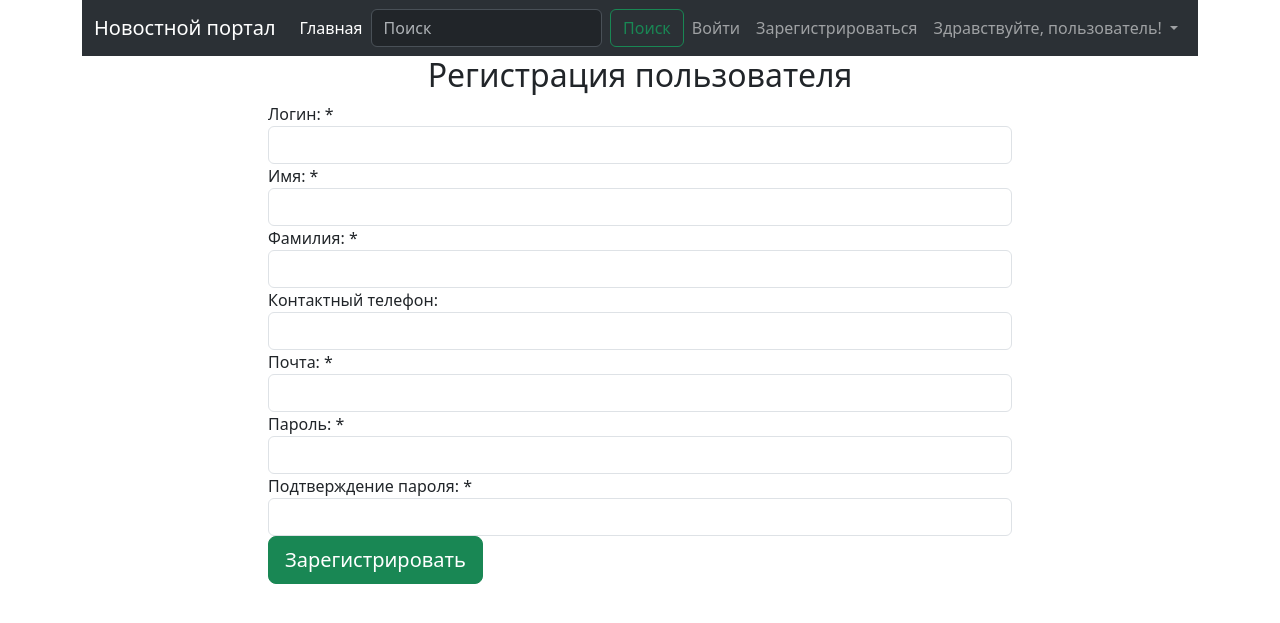
After one commit to PsYcHo-DiSs/news_portal, a Flask app: page /registration in a window 1280 px wide. The commit adds this page. Shown: the top 623 px of the page. Run offline with Flask 3, Linux system fonts and the light colour scheme.

Commit message:
new model and form for user registration functionality, view + template, plus first user in the table

```diff
--- a/news/forms.py
+++ b/news/forms.py
@@ -1,9 +1,24 @@
 from flask_wtf import FlaskForm
 from wtforms import Form, StringField, TextAreaField, SelectField, FileField
+from wtforms import PasswordField, validators
 
 
 class PostForm(FlaskForm):
+    """Форма для заполния поста"""
     title = StringField('Заголовок статьи:')
     content = TextAreaField('Содержимое статьи:', render_kw={'rows': 15})
     category = SelectField('Категория:', choices=[])
     picture = FileField('Картинка для статьи')
+
+
+class Registration(FlaskForm):
+    """Форма для регистрации пользователя"""
+    username = StringField('Логин: *', [validators.DataRequired()])
+    first_name = StringField('Имя: *', [validators.DataRequired()])
+    last_name = StringField('Фамилия: *', [validators.DataRequired()])
+    phone = StringField('Контактный телефон:')
+    email = StringField('Почта: *', [validators.DataRequired()])
+    password = PasswordField('Пароль: *', [validators.Length(min=1, max=15),
+                                           validators.EqualTo('confirm',
+                                                              message='Пароли должны совпадать!')])
+    confirm = PasswordField('Подтверждение пароля: *', [validators.DataRequired()])
--- a/news/templates/base.html
+++ b/news/templates/base.html
@@ -39,7 +39,7 @@
                             <a class="nav-link" href="#">Войти</a>
                         </li>
                         <li class="nav-item">
-                            <a class="nav-link" href="#">Зарегистрироваться</a>
+                            <a class="nav-link" href="{{ url_for('user_registration') }}">Зарегистрироваться</a>
                         </li>
                         <li class="nav-item dropdown">
                             <a class="nav-link dropdown-toggle" href="#" role="button" data-bs-toggle="dropdown"
--- /dev/null
+++ b/news/templates/news/user_registration.html
@@ -0,0 +1,29 @@
+{% extends 'base.html' %}
+
+{% block title %}
+Регистрация
+{% endblock title %}
+
+{% block body %}
+<form action="{{ url_for('user_registration') }}" method="POST">
+    {{ form.hidden_tag() }}
+    <div class="d-flex justify-content-center">
+        <div class="col-md-8">
+            <h2 class="text-center">
+                Регистрация пользователя
+            </h2>
+            {% for field in form %}
+            {% if field.name != 'csrf_token' %}
+            <div class="card-body">
+                {{ field.label }}
+                {{ field(class='form-control') }}
+            </div>
+            {% endif %}
+            {% endfor %}
+            <button type="submit" class="btn btn-success btn-lg">
+                Зарегистрировать
+            </button>
+        </div>
+    </div>
+</form>
+{% endblock body %}
--- a/news/views.py
+++ b/news/views.py
@@ -3,10 +3,33 @@ import uuid as uuid
 from werkzeug.utils import secure_filename
 
 from flask import render_template, request, abort, redirect, url_for, flash
+from sqlalchemy.exc import IntegrityError
 
 from news import db, app
 from news.forms import PostForm
 from news.models import Post, Category
+from news.forms import Registration
+from news.models import Users
+
+
+@app.route('/registration', methods=['POST', 'GET'])
+def user_registration():
+    form = Registration()
+    if request.method == 'POST' and form.validate():
+        user = Users(first_name=form.first_name.data,
+                     last_name=form.last_name.data,
+                     username=form.username.data,
+                     phone=form.phone.data,
+                     email=form.email.data,
+                     password=form.password.data)
+        try:
+            db.session.add(user)
+            db.session.flush()
+            db.session.commit()
+        except IntegrityError:
+            db.session.rollback()
+
+    return render_template('news/user_registration.html', form=form)
 
 
 @app.route('/')
@@ -144,7 +167,6 @@ def update_post(id: int):
     return render_template('news/create_post.html', form=form, id=id)
 
 
-
 # Utils
 @app.template_filter('time_filter')
 def jinja2_filter_datetime(date):
```
